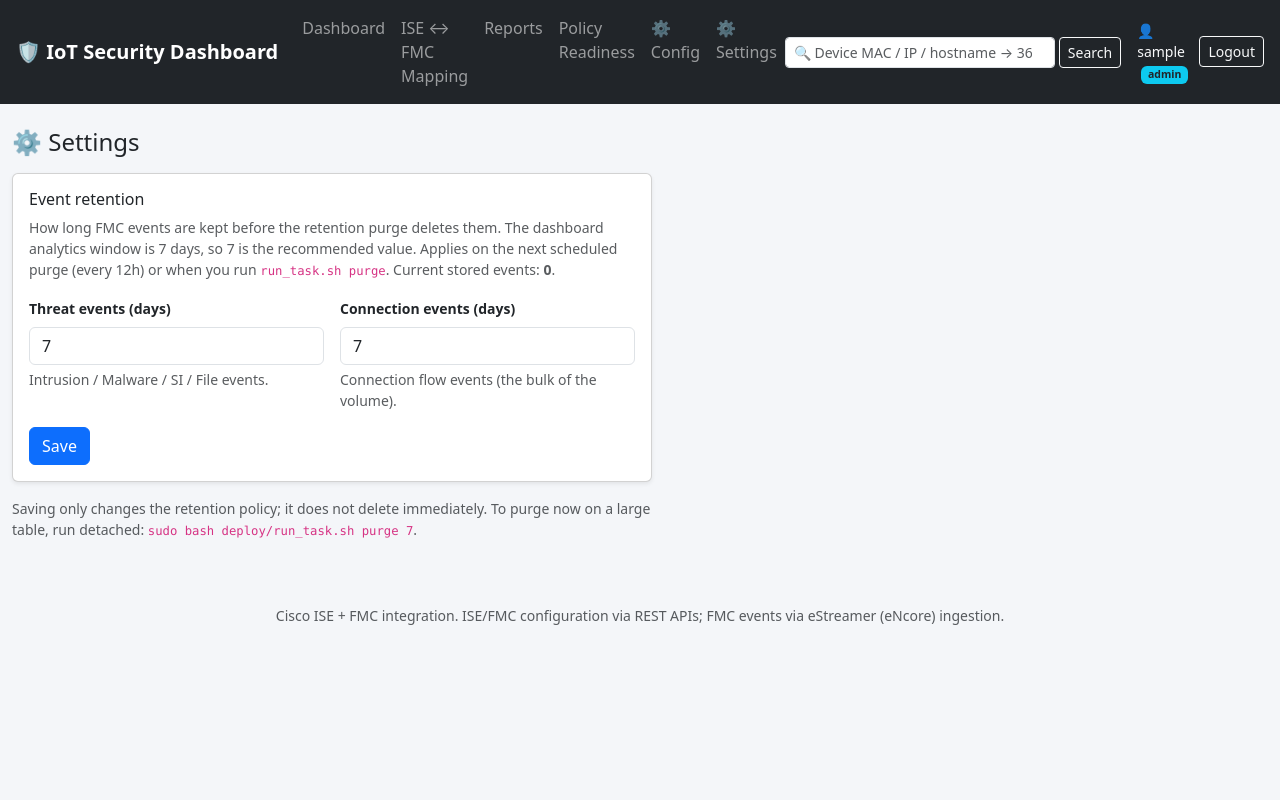
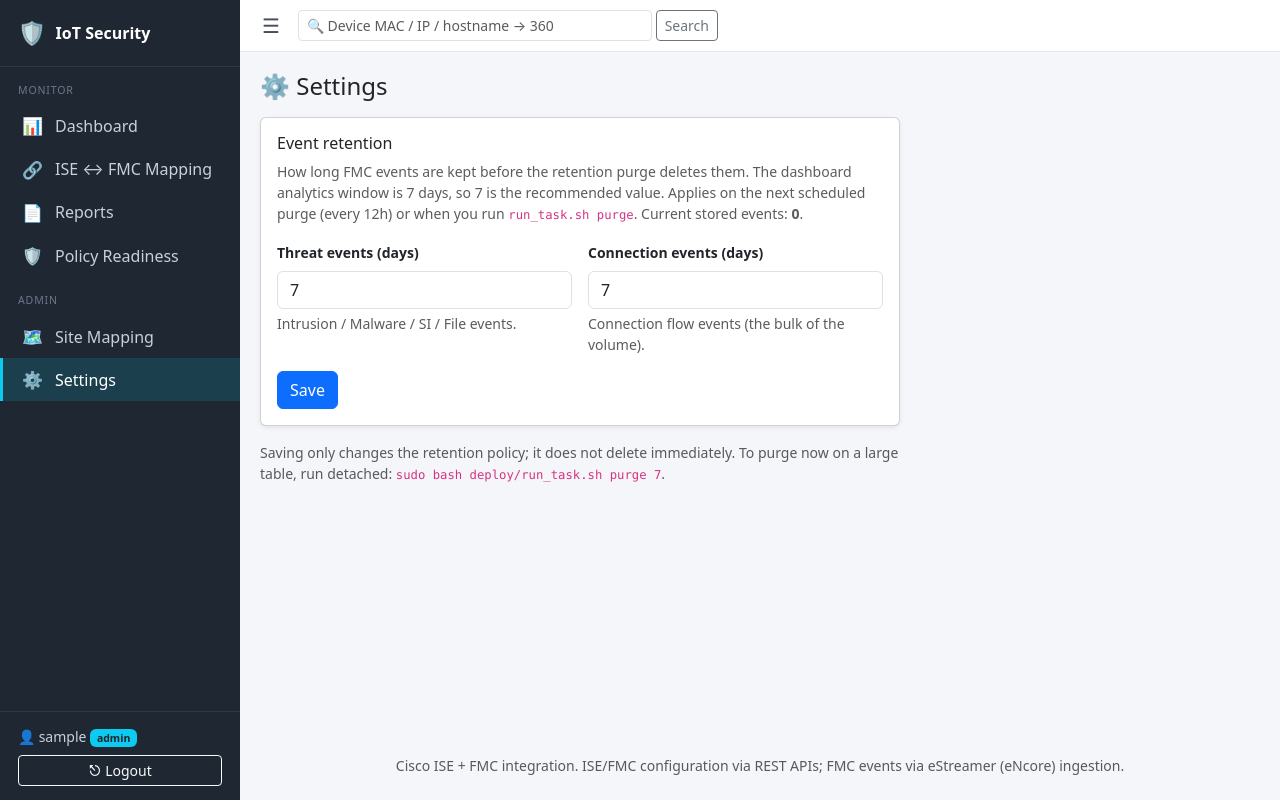
Before and after one commit to vishal4567/FMC_ISE_IOT_DASHBOARD_WEB, a Django app: page /config/settings/ in a window 1280 px wide. Run offline with Django 5.2, Linux system fonts and the light colour scheme; the visitor is signed in with stand-in values (Sample User, id 1); data that the repository does not hold is empty; parts of the project's set-up code (start-up, migrations or seed data) failed here and were passed over; some libraries are stand-ins or nearby versions.

Commit message:
Convert top nav to a collapsible left sidebar
Structured sidebar (Monitor / Admin sections, admin-only), icon rail when
collapsed with state persisted in localStorage, active-route highlight, slim
sticky topbar carrying the device search, off-canvas on mobile. User/role +
logout moved to the sidebar footer.

Co-Authored-By: Claude Opus 4.8 <noreply@anthropic.com>

```diff
--- a/dashboard/templates/dashboard/base.html
+++ b/dashboard/templates/dashboard/base.html
@@ -10,58 +10,152 @@
   <link rel="stylesheet"
         href="https://cdn.datatables.net/1.13.8/css/dataTables.bootstrap5.min.css">
   <link rel="stylesheet" href="{% static 'dashboard/app.css' %}">
+  <style>
+    :root { --sb-w: 240px; --sb-w-collapsed: 64px; --sb-bg:#1f2733; --sb-fg:#c7d0db; }
+    body { margin:0; }
+    .layout { display:flex; min-height:100vh; }
+    /* ---- sidebar ---- */
+    .sidebar {
+      width:var(--sb-w); flex:0 0 var(--sb-w); background:var(--sb-bg);
+      color:var(--sb-fg); display:flex; flex-direction:column; position:sticky;
+      top:0; height:100vh; transition:width .18s ease, flex-basis .18s ease;
+      overflow-x:hidden;
+    }
+    .sidebar .brand {
+      display:flex; align-items:center; gap:.6rem; padding:16px 18px;
+      color:#fff; font-weight:700; white-space:nowrap; text-decoration:none;
+      border-bottom:1px solid rgba(255,255,255,.08);
+    }
+    .sidebar .brand .ico { font-size:1.4rem; }
+    .sidebar .sect {
+      font-size:.66rem; letter-spacing:.08em; text-transform:uppercase;
+      color:#6b7889; padding:16px 18px 6px; white-space:nowrap;
+    }
+    .sidebar .nav-link {
+      display:flex; align-items:center; gap:.75rem; padding:9px 18px;
+      color:var(--sb-fg); white-space:nowrap; border-left:3px solid transparent;
+    }
+    .sidebar .nav-link .ico { width:22px; text-align:center; font-size:1.05rem; flex:0 0 22px; }
+    .sidebar .nav-link:hover { background:rgba(255,255,255,.06); color:#fff; }
+    .sidebar .nav-link.active {
+      background:rgba(13,202,240,.14); color:#fff; border-left-color:#0dcaf0;
+    }
+    .sidebar .foot { margin-top:auto; padding:14px 18px; border-top:1px solid rgba(255,255,255,.08); white-space:nowrap; }
+    /* collapsed rail */
+    .layout.collapsed .sidebar { width:var(--sb-w-collapsed); flex-basis:var(--sb-w-collapsed); }
+    .layout.collapsed .sidebar .label,
+    .layout.collapsed .sidebar .sect,
+    .layout.collapsed .sidebar .brand span,
+    .layout.collapsed .sidebar .foot .meta { display:none; }
+    .layout.collapsed .sidebar .nav-link { justify-content:center; padding:11px 0; gap:0; }
+    /* ---- main ---- */
+    .main { flex:1 1 auto; min-width:0; display:flex; flex-direction:column; }
+    .topbar {
+      position:sticky; top:0; z-index:20; display:flex; align-items:center;
+      gap:12px; padding:10px 16px; background:#fff;
+      border-bottom:1px solid #e6e8eb;
+    }
+    .topbar .toggle { border:none; background:transparent; font-size:1.25rem;
+      line-height:1; cursor:pointer; color:#495057; }
+    .content { padding:20px; flex:1 1 auto; }
+    /* ---- mobile: off-canvas ---- */
+    @media (max-width: 768px) {
+      .sidebar { position:fixed; z-index:1050; transform:translateX(-100%); }
+      .layout.mobile-open .sidebar { transform:translateX(0); }
+      .layout.collapsed .sidebar { width:var(--sb-w); flex-basis:var(--sb-w); }
+      .layout.collapsed .sidebar .label,
+      .layout.collapsed .sidebar .sect,
+      .layout.collapsed .sidebar .brand span { display:inline; }
+      .backdrop { display:none; position:fixed; inset:0; background:rgba(0,0,0,.4); z-index:1040; }
+      .layout.mobile-open .backdrop { display:block; }
+    }
+  </style>
 </head>
 <body>
-  <nav class="navbar navbar-expand navbar-dark bg-dark px-3">
-    <a class="navbar-brand" href="{% url 'dashboard:index' %}">
-      🛡️ IoT Security Dashboard
+  {% with url=request.resolver_match.url_name %}
+  <div class="layout" id="layout">
+    <aside class="sidebar">
+      <a class="brand" href="{% url 'dashboard:index' %}">
+        <span class="ico">🛡️</span><span>IoT Security</span>
       </a>
-    <ul class="navbar-nav me-auto">
-      <li class="nav-item"><a class="nav-link" href="{% url 'dashboard:index' %}">Dashboard</a></li>
-      <li class="nav-item"><a class="nav-link" href="{% url 'dashboard:mapping' %}">ISE ↔ FMC Mapping</a></li>
-      <li class="nav-item"><a class="nav-link" href="{% url 'dashboard:reports' %}">Reports</a></li>
-      <li class="nav-item"><a class="nav-link" href="{% url 'dashboard:readiness' %}">Policy Readiness</a></li>
+
+      <div class="sect">Monitor</div>
+      <a class="nav-link {% if url == 'index' %}active{% endif %}" href="{% url 'dashboard:index' %}" title="Dashboard">
+        <span class="ico">📊</span><span class="label">Dashboard</span></a>
+      <a class="nav-link {% if url == 'mapping' %}active{% endif %}" href="{% url 'dashboard:mapping' %}" title="ISE ↔ FMC Mapping">
+        <span class="ico">🔗</span><span class="label">ISE ↔ FMC Mapping</span></a>
+      <a class="nav-link {% if url == 'reports' %}active{% endif %}" href="{% url 'dashboard:reports' %}" title="Reports">
+        <span class="ico">📄</span><span class="label">Reports</span></a>
+      <a class="nav-link {% if url == 'readiness' %}active{% endif %}" href="{% url 'dashboard:readiness' %}" title="Policy Readiness">
+        <span class="ico">🛡️</span><span class="label">Policy Readiness</span></a>
+
       {% if user.is_staff %}
-      <li class="nav-item"><a class="nav-link" href="{% url 'dashboard:config_sites' %}">⚙ Config</a></li>
-      <li class="nav-item"><a class="nav-link" href="{% url 'dashboard:config_settings' %}">⚙ Settings</a></li>
+      <div class="sect">Admin</div>
+      <a class="nav-link {% if url == 'config_sites' %}active{% endif %}" href="{% url 'dashboard:config_sites' %}" title="Site Mapping">
+        <span class="ico">🗺️</span><span class="label">Site Mapping</span></a>
+      <a class="nav-link {% if url == 'config_settings' %}active{% endif %}" href="{% url 'dashboard:config_settings' %}" title="Settings">
+        <span class="ico">⚙️</span><span class="label">Settings</span></a>
       {% endif %}
-    </ul>
-    <form class="d-flex" role="search" action="{% url 'dashboard:device_search' %}" method="get">
+
+      {% if user.is_authenticated %}
+      <div class="foot">
+        <div class="meta small mb-2">👤 {{ user.username }}
+          <span class="badge {% if user.is_staff %}bg-info text-dark{% else %}bg-secondary{% endif %}">{% if user.is_staff %}admin{% else %}viewer{% endif %}</span>
+        </div>
+        <form method="post" action="{% url 'dashboard:logout' %}" class="m-0">
+          {% csrf_token %}
+          <button class="btn btn-sm btn-outline-light w-100" type="submit" title="Logout">⎋ <span class="label">Logout</span></button>
+        </form>
+      </div>
+      {% endif %}
+    </aside>
+    <div class="backdrop" onclick="document.getElementById('layout').classList.remove('mobile-open')"></div>
+
+    <div class="main">
+      <header class="topbar">
+        <button class="toggle" id="sbToggle" title="Toggle sidebar">☰</button>
+        <form class="d-flex flex-grow-1" role="search" action="{% url 'dashboard:device_search' %}" method="get" style="max-width:420px">
           <input class="form-control form-control-sm" type="search" name="q"
                  list="nav-device-options" autocomplete="off"
                  placeholder="🔍 Device MAC / IP / hostname → 360"
-             style="min-width:270px" value="{{ request.GET.q }}">
-      <button class="btn btn-sm btn-outline-light ms-1" type="submit">Search</button>
+                 value="{{ request.GET.q }}">
+          <button class="btn btn-sm btn-outline-secondary ms-1" type="submit">Search</button>
         </form>
         <datalist id="nav-device-options">
           {% for o in nav_device_options %}<option value="{{ o }}">{% endfor %}
         </datalist>
-    {% if user.is_authenticated %}
-    <div class="d-flex align-items-center ms-3 text-light">
-      <span class="small me-2">👤 {{ user.username }}
-        <span class="badge {% if user.is_staff %}bg-info text-dark{% else %}bg-secondary{% endif %} ms-1">{% if user.is_staff %}admin{% else %}viewer{% endif %}</span>
-      </span>
-      <form method="post" action="{% url 'dashboard:logout' %}" class="m-0">
-        {% csrf_token %}
-        <button class="btn btn-sm btn-outline-light" type="submit">Logout</button>
-      </form>
-    </div>
-    {% endif %}
-  </nav>
+      </header>
 
-  <div class="container-fluid py-4">
+      <div class="content">
         {% block content %}{% endblock %}
       </div>
 
       <footer class="text-center text-muted small py-4">
-    Cisco ISE + FMC integration. ISE/FMC configuration via REST APIs; FMC events
-    via eStreamer (eNcore) ingestion.
+        Cisco ISE + FMC integration. ISE/FMC configuration via REST APIs; FMC
+        events via eStreamer (eNcore) ingestion.
       </footer>
+    </div>
+  </div>
+  {% endwith %}
 
   <script src="https://code.jquery.com/jquery-3.7.1.min.js"></script>
   <script src="https://cdn.jsdelivr.net/npm/bootstrap@5.3.3/dist/js/bootstrap.bundle.min.js"></script>
   <script src="https://cdn.datatables.net/1.13.8/js/jquery.dataTables.min.js"></script>
   <script src="https://cdn.datatables.net/1.13.8/js/dataTables.bootstrap5.min.js"></script>
+  <script>
+    (function(){
+      var layout = document.getElementById('layout');
+      var toggle = document.getElementById('sbToggle');
+      var isMobile = function(){ return window.matchMedia('(max-width: 768px)').matches; };
+      // restore persisted collapsed state (desktop only)
+      try { if(localStorage.getItem('sbCollapsed')==='1') layout.classList.add('collapsed'); } catch(e){}
+      toggle.addEventListener('click', function(){
+        if(isMobile()){ layout.classList.toggle('mobile-open'); return; }
+        layout.classList.toggle('collapsed');
+        try { localStorage.setItem('sbCollapsed', layout.classList.contains('collapsed')?'1':'0'); } catch(e){}
+      });
+    })();
+  </script>
   {% block scripts %}{% endblock %}
 </body>
 </html>
```
Lines whose indentation alone changed are shown as unchanged.
